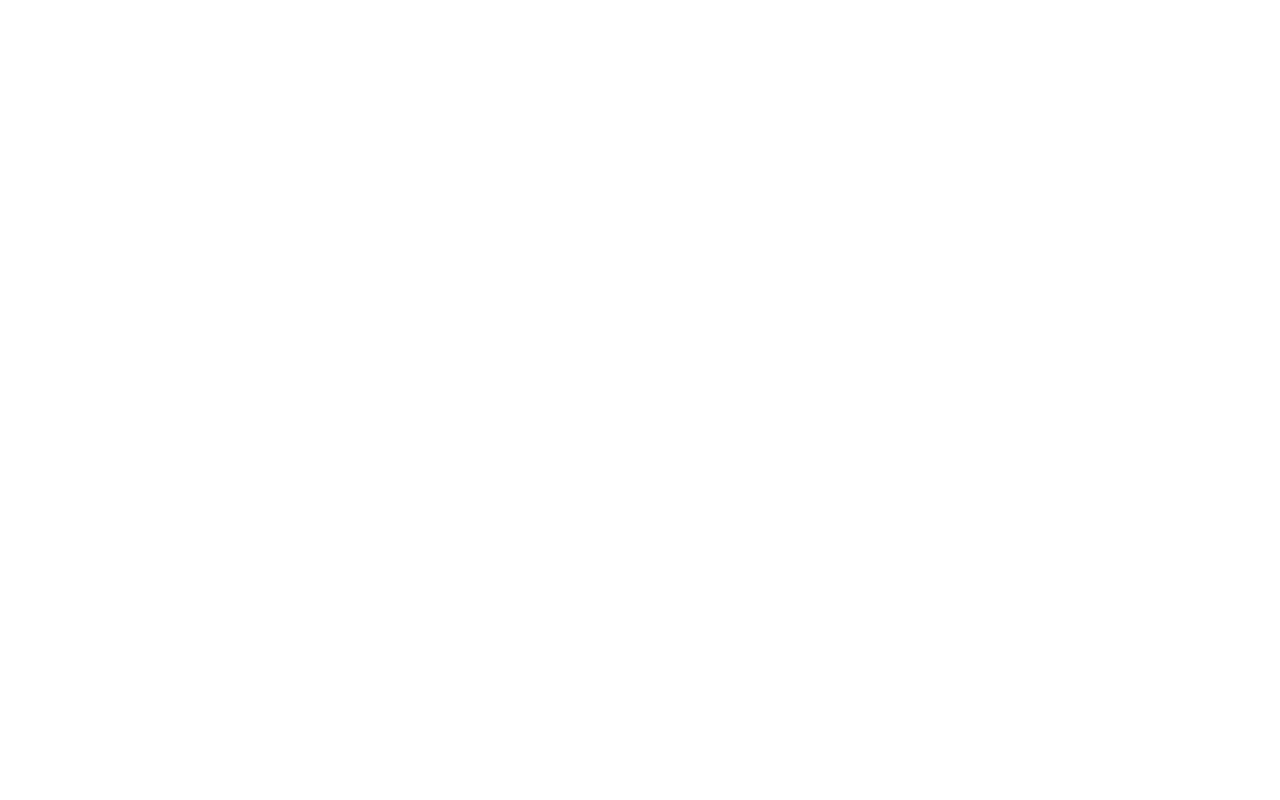
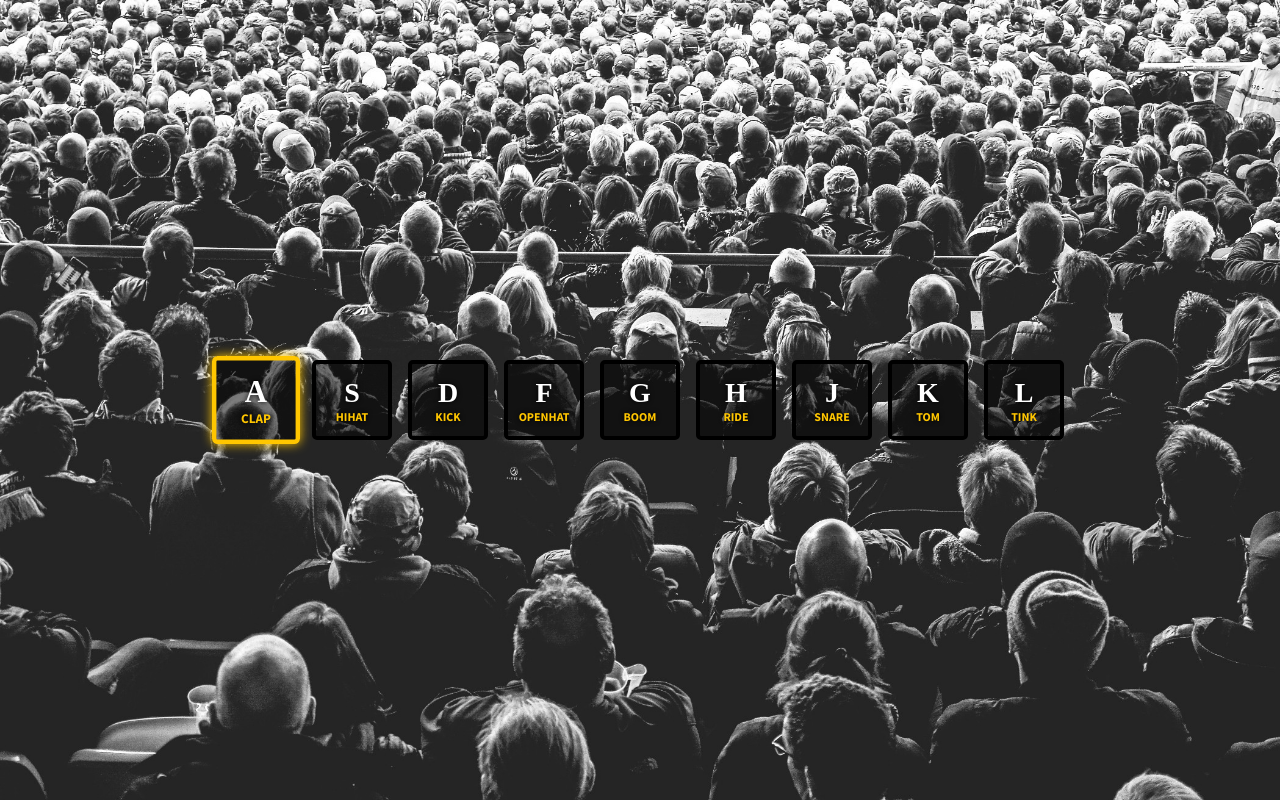
Before and after one commit to kunal-arya/Drum-kit, a plain HTML site: page index.html in a window 1280 px wide. Drawn offline with Linux system fonts and the light colour scheme.

Commit message:
style: styling complete

```diff
--- a/index.html
+++ b/index.html
@@ -4,8 +4,63 @@
     <meta charset="UTF-8">
     <meta http-equiv="X-UA-Compatible" content="IE=edge">
     <meta name="viewport" content="width=device-width, initial-scale=1.0">
+    <!-- google Fonts -->
+    <link rel="preconnect" href="https://fonts.googleapis.com">
+    <link rel="preconnect" href="https://fonts.gstatic.com" crossorigin>
+    <link href="https://fonts.googleapis.com/css2?family=Source+Sans+Pro:wght@400;700&display=swap" rel="stylesheet">
+
+    <link rel="stylesheet" href="style.css">
+    <script src="script.js" defer></script>
     <title>Drum Kit</title>
 </head>
-<body>
-</body>
+    <body>
+        <main class="main">
+            <div data-key="65" class="key playing">
+            <h2>A</h2>
+            <p>CLAP</p>
+            </div>
+            <div data-key="83" class="key">
+                <h2>S</h2>
+                <p>HIHAT</p>
+            </div>
+            <div data-key="68" class="key">
+                <h2>D</h2>
+                <p>KICK</p>
+            </div>
+            <div data-key="70" class="key">
+                <h2>F</h2>
+                <p>OPENHAT</p>
+            </div>
+            <div data-key="71" class="key">
+                <h2>G</h2>
+                <p>BOOM</p>
+            </div>
+            <div data-key="72" class="key">
+                <h2>H</h2>
+                <p>RIDE</p>
+            </div>
+            <div data-key="74" class="key">
+                <h2>J</h2>
+                <p>SNARE</p>
+            </div>
+            <div data-key="75" class="key">
+                <h2>K</h2>
+                <p>TOM</p>
+            </div>
+            <div data-key="76" class="key">
+                <h2>L</h2>
+                <p>TINK</p>
+            </div>
+
+        </main>
+        <audio data-key="65" src="./sounds/clap.wav"></audio>
+        <audio data-key="83" src="./sounds/hihat.wav"></audio>
+        <audio data-key="68" src="./sounds/kick.wav"></audio>
+        <audio data-key="70" src="./sounds/openhat.wav"></audio>
+        <audio data-key="71" src="./sounds/boom.wav"></audio>
+        <audio data-key="72" src="./sounds/ride.wav"></audio>
+        <audio data-key="74" src="./sounds/snare.wav"></audio>
+        <audio data-key="75" src="./sounds/tom.wav"></audio>
+        <audio data-key="76" src="./sounds/tink.wav"></audio>
+    </body>
 </html>
--- a/style.css
+++ b/style.css
@@ -0,0 +1,69 @@
+/*
+    font-family: 'Source Sans Pro', sans-serif;
+ */
+
+ * {
+    box-sizing: border-box;
+ }
+
+
+:root {
+    --primary-color:#ffc600;
+}
+
+body {
+    margin: 0;
+    text-align: center;
+}
+
+.main {
+    background-color: rgba(0,0,0,0.8);
+    background-image: url(./background.jpg);
+    background-position: bottom;
+    background-size: cover;
+    height: 100vh;
+    padding: 1em;
+    display: flex;
+    justify-content: center;
+    align-items: center;
+    gap: 1em;
+    flex-wrap: wrap;
+    align-content: center;
+}
+
+.key {
+    border: 4px solid black;
+    width: 5rem;
+    height: 5rem;
+    display: flex;
+    align-items: center;
+    justify-content: center;
+    flex-direction: column;
+    cursor: pointer;
+    background-color: rgba(0, 0, 0,0.5);
+    transform: scale(1);
+    transition: transform 70ms, box-shadow 70ms;
+    border-radius: 5px;
+    text-shadow: 0 0 5px black;
+}
+
+.playing {
+    transform: scale(1.1);
+    border-color: var(--primary-color);
+    box-shadow: 0 0 10px var(--primary-color);
+}
+
+h2{
+    font-size: 1.75rem;
+    margin: 0;
+    padding: 0;
+    color: #fff;
+}
+
+p {
+    margin: 0;
+    font-size: 0.75em;
+    font-family: 'Source Sans Pro', sans-serif;
+    color: var(--primary-color);
+    font-weight: 700;
+}
```
